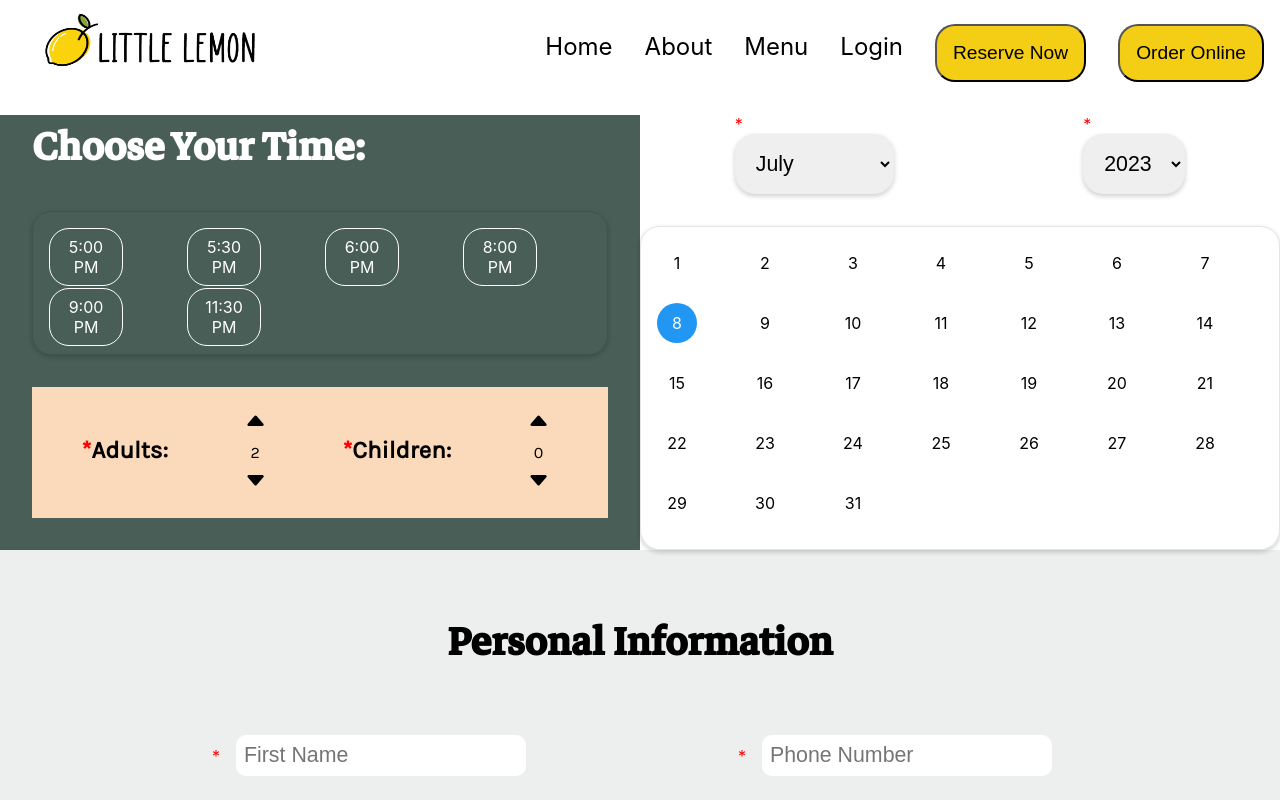
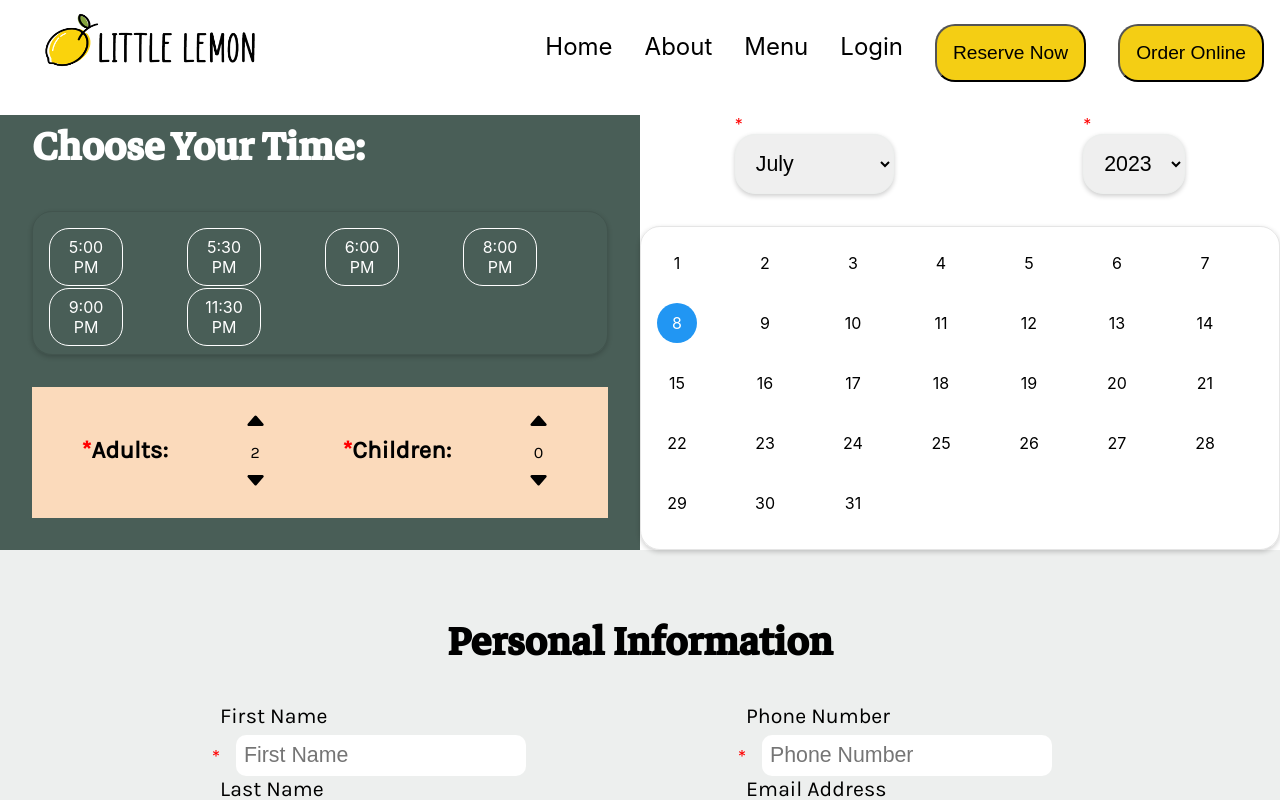
Before and after one commit to Tuck1297/Little-Lemon-Table-Reserve, a React (Create React App) app: page /reserve-begin in a window 1280 px wide. Shown: the top 800 px of the page. Built offline with nearby package versions, Linux system fonts and the light colour scheme.

Commit message:
final commit

```diff
--- a/src/ReservationForm.css
+++ b/src/ReservationForm.css
@@ -233,6 +233,14 @@ textarea {
 .name-group, .contact-group {
     display: flex;
     flex-direction: column;
+    position: relative;
+}
+
+.name-group label, .contact-group label {
+  font-size: 16pt;
+  font-family: Karla-Reg;
+  position: absolute;
+  margin-top: -1rem;
 }
 
 .personalInfo p {
--- a/src/pages/ReservationForms.js
+++ b/src/pages/ReservationForms.js
@@ -308,8 +308,8 @@ const authenticateData = (e) => {
               <h1 className="headline">Choose Your Time:</h1>
               <ApiTimeFetch updateTimeState={updateTimeState} date={dateState}></ApiTimeFetch>
               <section className="people-group-selector" aria-describedby="Button Group to select how many adults and children are in the reservation group.">
-                <h2><span className="required">*</span>Adults:</h2>
-                <div className="adult-group">
+                <h2><span className="required">*</span><label htmlFor="Adult Selector">Adults:</label></h2>
+                <div className="adult-group" name="Adult Selector">
                   <button aria-label="Increment Adult Count" onClick={incrementAdult} className="arrow-btn"><svg fill="currentColor" viewBox="0 0 24 24" xmlns="http://www.w3.org/2000/svg">
                     <path d="m11.577 7.752-5.755 6.577c-.68.776-.128 1.99.903 1.99h11.51a1.2 1.2 0 0 0 .904-1.99l-5.755-6.576a1.2 1.2 0 0 0-1.807 0v-.001Z" />
                   </svg></button>
@@ -318,8 +318,8 @@ const authenticateData = (e) => {
                     <path d="M11.577 16.248 5.822 9.669c-.68-.774-.128-1.99.903-1.99h11.51a1.2 1.2 0 0 1 .904 1.992l-5.755 6.576a1.198 1.198 0 0 1-1.807 0Z" />
                   </svg></button>
                 </div>
-                <h2><span className="required">*</span>Children:</h2>
-                <div className="child-group">
+                <h2><span className="required">*</span><label htmlFor="Children Selector">Children:</label></h2>
+                <div className="child-group" name="Children Selector">
                   <button aria-label="Increment Child Count" onClick={incrementChild} className="arrow-btn"><svg fill="currentColor" viewBox="0 0 24 24" xmlns="http://www.w3.org/2000/svg">
                     <path d="m11.577 7.752-5.755 6.577c-.68.776-.128 1.99.903 1.99h11.51a1.2 1.2 0 0 0 .904-1.99l-5.755-6.576a1.2 1.2 0 0 0-1.807 0v-.001Z" />
                   </svg></button>
@@ -348,20 +348,24 @@ const authenticateData = (e) => {
               <section className="name-group">
                 <div className="input-group">
                   <span className="required">*</span>
+                  <label htmlFor="firstname">First Name</label>
                   <input type="text" name="firstname" placeholder="First Name" ref={firstNameRef}></input>
                 </div>
                 <div className="input-group">
                   <span className="required">*</span>
+                  <label htmlFor="lastname">Last Name</label>
                   <input type="text" name="lastname" placeholder="Last Name" ref={lastNameRef}></input>
                 </div>
               </section>
               <section className="contact-group">
                 <div className="input-group">
                   <span className="required">*</span>
+                  <label htmlFor="telephonenumber">Phone Number</label>
                   <input type="tel" name="telephonenumber" placeholder="Phone Number" ref={phoneRef}></input>
                 </div>
                 <div className="input-group">
                   <span className="required">*</span>
+                  <label htmlFor="email">Email Address</label>
                   <input type="email" name="email" placeholder="Email" ref={emailRef}></input>
                 </div>
               </section>
```
